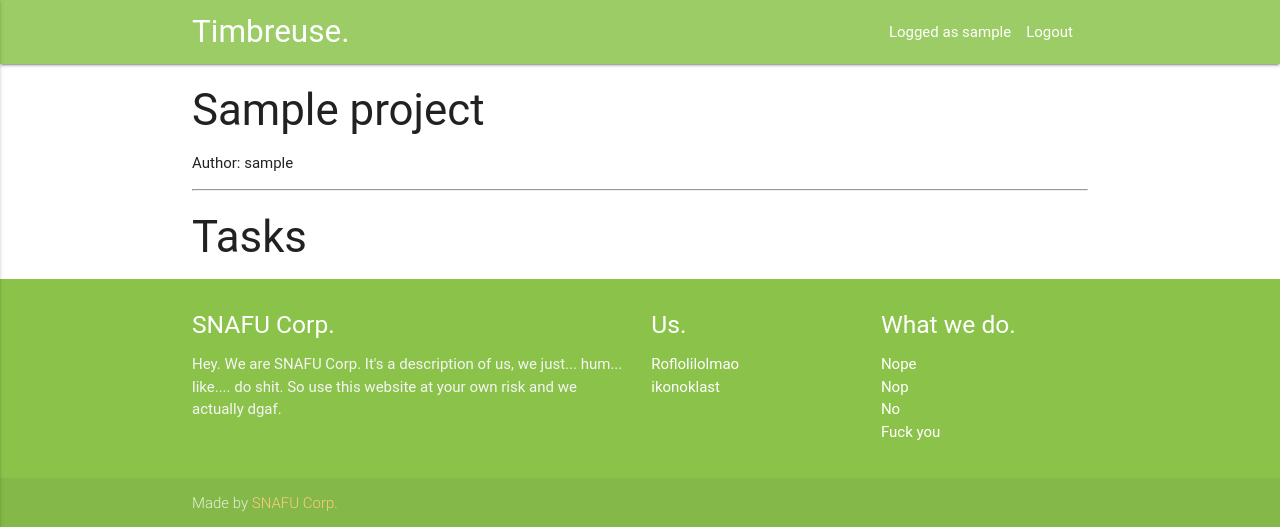
After one commit to megaturbo/timbreuse, a Flask app: page /project/1 in a window 1280 px wide. The commit adds this page. Shown: the top 527 px of the page. Run offline with Flask 2, Linux system fonts and the light colour scheme; a user stored in the database is signed in; tables that the repository leaves empty hold one stand-in row (values such as "Sample post"); some libraries are stand-ins or nearby versions; some web fonts are replaced.

Commit message:
Hyperfancy hypershits

```diff
--- a/templates/home.html
+++ b/templates/home.html
@@ -2,10 +2,11 @@
 
 {% block body %}
     <h3>Fuck you {{ current_user.username }}</h3>
-    <hr />
+    <div class="divider"></div>
+    <h5>Your projects</h5>
     <div class="collection">
     {% for project in current_user.projects %}
-        <a href="#!" class="collection-item">
+        <a href="/project/{{project.id}}" class="collection-item">
             {% if project.id == current_user.current_project %}
             <span class="badge">active</span>
             {% endif %}
--- a/templates/layout.html
+++ b/templates/layout.html
@@ -23,6 +23,7 @@
 
             <ul class="right hide-on-med-and-down">
                     {% if current_user.is_authenticated %}
+                        <li>Logged as {{current_user.username}}</li>
                         <li><a href="{{ url_for('logout') }}">Logout</a></li>
                     {% else %}
                         <li><a href="{{ url_for('register') }}">Register</a></li>
--- /dev/null
+++ b/templates/projects/show.html
@@ -0,0 +1,8 @@
+{% extends "layout.html" %}
+
+{% block body %}
+<h3>{{project.name}}</h3>
+<p>Author: {{current_user.username}}</p>
+<hr />
+<h3>Tasks</h3>
+{% endblock %}
--- a/timbreuse.py
+++ b/timbreuse.py
@@ -89,6 +89,11 @@ def new_project():
         return redirect(url_for('index'))
 
 
+@app.route('/project/<project_id>')
+@login_required
+def project(project_id):
+    project = Project.query.filter_by(id=project_id, user_id=current_user.id).first_or_404()
+    return render_template('projects/show.html', project=project)
 
 if __name__ == '__main__':
 	app.run()
```
